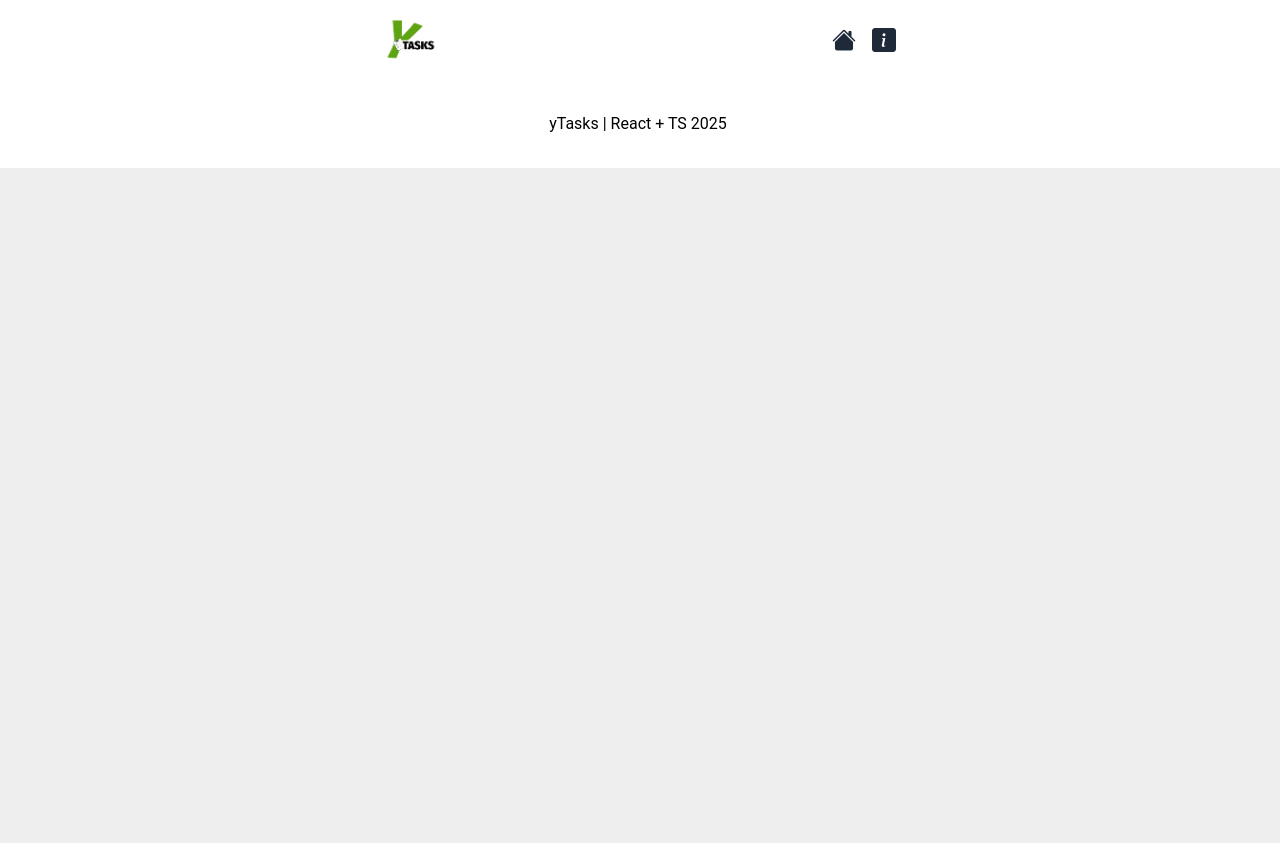
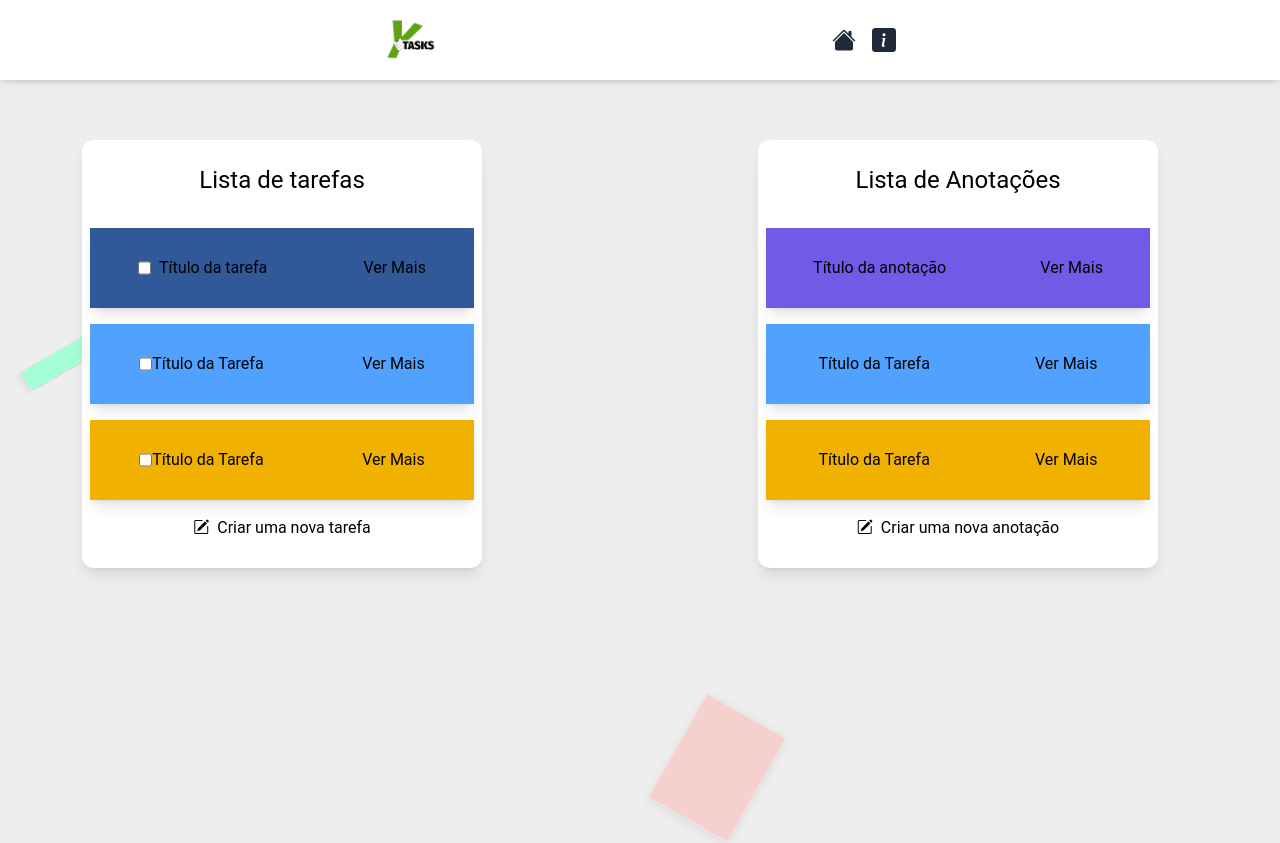
Before and after one commit to YanFelipy/ytasks-app, a React (Vite) app: page /create in a window 1280 px wide. Shown: the top 843 px of the page. Before the commit the page ends 800 px from the top, so only its background shows below. Built offline with nearby package versions, Linux system fonts and the light colour scheme.

Commit message:
Rename page Create-Tasks to Create

```diff
--- a/src/components/NotesList.tsx
+++ b/src/components/NotesList.tsx
@@ -19,7 +19,7 @@ const ref = useRef<HTMLDivElement>(null)
 
   return (
     <div className="text-black  w-100 flex flex-col gap-4 w-2xl p-2 mb-5">
-
+<h1 className="text-black text-2xl p-2 my-2">Lista de Anotações</h1>
       <div ref={ref} className="task bg-orange-800 shadow-lg ">
 <div className="flex justify-around items-center min-h-20">
   <div className="flex">
--- a/src/components/TaskList.tsx
+++ b/src/components/TaskList.tsx
@@ -20,9 +20,11 @@ const ref = useRef<HTMLDivElement>(null)
 
   return (
     <div className="text-black  w-100 flex flex-col gap-4 w-2xl p-2 mb-5">
+ <h1 className="text-black text-2xl p-2 my-2" >Lista de tarefas</h1>
 
-      <div ref={ref} className="task bg-orange-800 shadow-lg ">
+      <div ref={ref} className="task shadow-lg ">
 <div className="flex justify-around items-center min-h-20">
+
   <div className="flex">
 <input className="mr-2" type="checkbox" />
 
--- a/src/pages/CreateTask/CreateTask.tsx
+++ b/src/pages/Create/Create.tsx
@@ -1,22 +1,25 @@
 import Notes from "../../components/Notes.tsx";
 
 import NotesForm from "../../components/NotesForm.tsx";
-import TaskForm from "../../components/TaskForm";
+import TaskForm from "../../components/TaskForm.tsx";
 
 
-import NotesList from "../../components/NotesList";
-import TaskList from "../../components/TaskList";
+import NotesList from "../../components/NotesList.tsx";
+import TaskList from "../../components/TaskList.tsx";
 
 // import { ITask } from "../../interfaces/ITask";
 
-const CreateTask = () => {
+const Create = () => {
 
   const handleCreateTask = () => {
+        document.getElementById("lists")?.classList.add("flex-col")
     document.getElementById("form-notes-box")?.classList.add("hidden")
 document.getElementById("form-box")?.classList.remove("hidden")
   }
 
     const handleCreateNote = () => {
+
+           document.getElementById("lists")?.classList.add("flex-col")
           document.getElementById("form-box")?.classList.add("hidden")
 document.getElementById("form-notes-box")?.classList.remove("hidden")
   }
@@ -45,20 +48,18 @@ document.getElementById("form-notes-box")?.classList.remove("hidden")
 
         </div>
 
-<div className=" flex flex-col gap-1">
+<div id="lists" className=" flex  gap-1">
 
 <div className="box-tasks-form w-2xl flex items-center  h-120 flex-col">
           <div className="tasks rounded-xl shadow-lg w-100 min-h 4 bg-white">
-            <h1 className="text-black text-2xl p-2" >Lista de tarefas</h1>
-            <TaskList textCard="Título da tarefa"  handleCreateTask={handleCreateTask}/>
+                       <TaskList textCard="Título da tarefa"  handleCreateTask={handleCreateTask}/>
           </div>
         </div>
 
 
 
-             <div className="box-anotations w-2xl flex items-center  min-h-min flex-col">
-          <div className="tasks rounded-xl  shadow-lg w-100 min-h 4 bg-white">
-            <h1 className="text-black text-2xl p-2 my-2">Anotações</h1>
+             <div className="box-notes w-2xl flex items-center  min-h flex-col">
+          <div className="tasks rounded-xl  shadow-lg w-100 min-h  bg-white">
             <NotesList textCard="Título da anotação" handleCreateNote={handleCreateNote} />
           </div>
         </div>
@@ -73,4 +74,4 @@ document.getElementById("form-notes-box")?.classList.remove("hidden")
   );
 };
 
-export default CreateTask;
+export default Create
--- a/src/pages/Home/home.tsx
+++ b/src/pages/Home/home.tsx
@@ -13,7 +13,7 @@ const Home = () => {
        myElement.classList.add("write-notes")
 
     setTimeout(() => {
-     navigate("/create-tasks")
+     navigate("/create")
    },1000 );
   }
 
--- a/src/routes/Routes.tsx
+++ b/src/routes/Routes.tsx
@@ -2,7 +2,7 @@ import { Route, Routes } from "react-router"
 
 //Pages
 import Home from '../pages/Home/Home'
-import CreateTask from "../pages/CreateTask/CreateTask"
+import Create from "../pages/Create/Create"
 
 
 
@@ -11,7 +11,7 @@ const RoutePages = () => {
 
     <Routes>
 <Route path="/" element={<Home />} />
-<Route path="/create-tasks" element={<CreateTask/>} />
+<Route path="/create" element={<Create/>} />
     </Routes>
   )
 }
```
